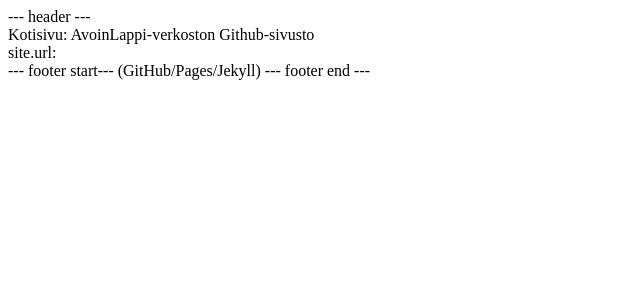
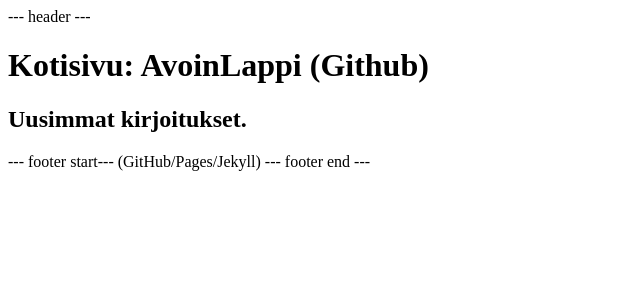
Before and after one commit to AvoinLappi/avoinlappi.github.io, a Jekyll site: the page built from index.html, in a window 1280 px wide. Shown: the top 300 px of the page, without its empty margins (0-640 px from the left). Built offline with Jekyll 4.4.1, drawn with Linux system fonts in a browser that asks for light colours.

Commit message:
Fixes in 'title' variable'

```diff
--- a/_includes/head.html
+++ b/_includes/head.html
@@ -4,7 +4,7 @@
   <meta http-equiv="X-UA-Compatible" content="IE=edge,chrome=1">
   <meta name="viewport" content="width=device-width,initial-scale=1">
 
-  <title>{% if page.html_title %}{{ page.html_title }} • {% endif %}Avoin Lappi (Open Lapland)</title>
+  <title>{% if page.title %}{{ page.title }} • {% endif %}Avoin Lappi (Open Lapland)</title>
 <!--  <link rel="stylesheet" href="{{ site.url }}/css/style.css"> -->
   <link rel="stylesheet" href="css/style.css">
   <link rel="icon" type="image/x-icon" href="/favicon.png" />
--- a/index.html
+++ b/index.html
@@ -1,11 +1,20 @@
 ---
 layout: default
-#body_class: overview
+title: Kotisivu
+---
+<h1>{{page.title}}: AvoinLappi (Github)</h1>
 
-html_title: Kotisivu
----
-{{page.html_title}}: AvoinLappi-verkoston Github-sivusto
-
+<!--
 <div>
   site.url: {{ site.url }}
 </div>
+-->
+
+<h2 class="intro">Uusimmat kirjoitukset.</h2>
+<ul>
+  {% for post in site.posts limit:5 %}
+  <li>
+    {{ post.date | date: "%d.%m.%Y" }} &mdash; <a href="{{ post.url }}">{{ post.title }}</a>
+  </li>
+  {% endfor %}
+</ul>
```
